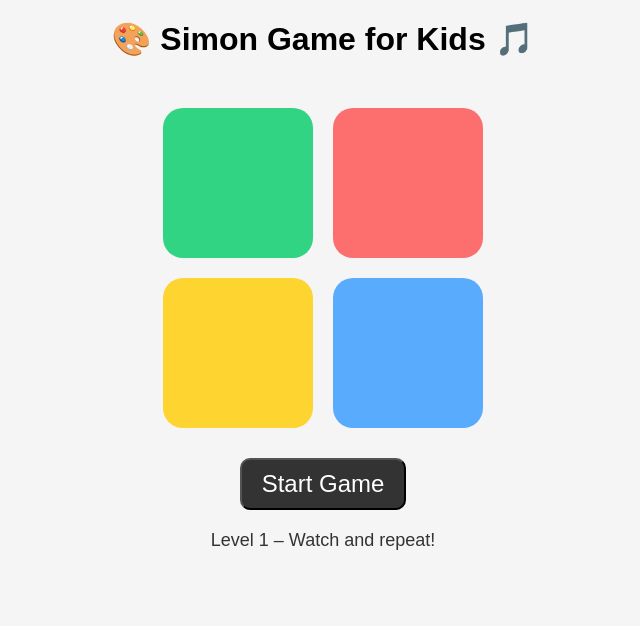
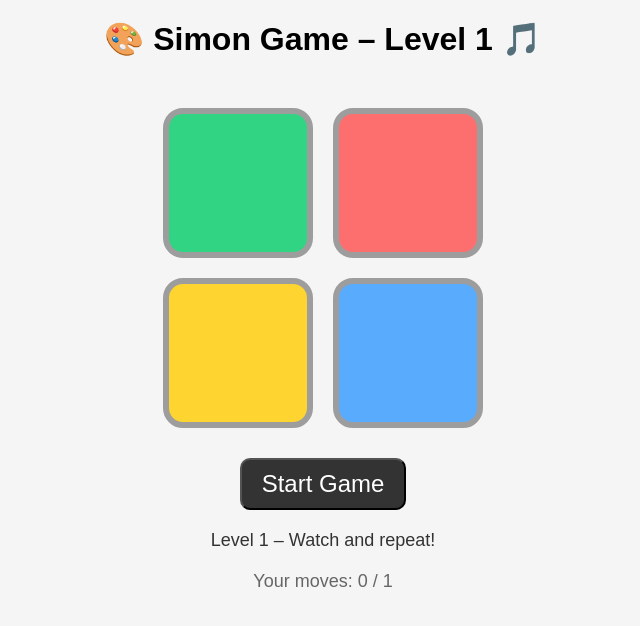
Before and after one commit to bellaitaly/simon-game-kids, a plain HTML site: page index.html in a window 1280 px wide. Both pictures are taken after a click on the button "Start Game". Shown: the whole page, without its empty margins (317-957 px from the left). Drawn offline with Linux system fonts and the light colour scheme.

Commit message:
Update index.html

```diff
--- a/index.html
+++ b/index.html
@@ -25,7 +25,7 @@
     .btn {
       width: 150px;
       height: 150px;
-      border: 6px solid transparent;
+      border: 6px solid #888;
       border-radius: 20px;
       opacity: 0.8;
       transition: 0.2s;
@@ -38,7 +38,7 @@
     .btn.active {
       opacity: 1;
       border-color: white;
-      box-shadow: 0 0 20px white;
+      box-shadow: 0 0 30px white;
       transform: scale(1.1);
     }
     #start-btn {
@@ -55,10 +55,15 @@
       font-size: 18px;
       color: #333;
     }
+    #progress {
+      margin-top: 20px;
+      font-size: 18px;
+      color: #666;
+    }
   </style>
 </head>
 <body>
-  <h1>🎨 Simon Game for Kids 🎵</h1>
+  <h1 id="title">🎨 Simon Game for Kids 🎵</h1>
   <div id="game-board">
     <button class="btn green" id="green"></button>
     <button class="btn red" id="red"></button>
@@ -67,6 +72,7 @@
   </div>
   <button id="start-btn">Start Game</button>
   <div id="message"></div>
+  <div id="progress"></div>
 
   <audio id="intro-sound" src="https://cdn.pixabay.com/audio/2022/03/24/audio_39b64884d1.mp3"></audio>
   <audio id="success-sound" src="https://cdn.pixabay.com/audio/2022/03/15/audio_a9c8e997c2.mp3"></audio>
@@ -98,11 +104,13 @@
         flashButton(color);
       }
       allowInput = true;
+      updateProgress();
     };
 
     const nextRound = () => {
       level++;
       document.getElementById("message").innerText = `Level ${level} – Watch and repeat!`;
+      document.getElementById("title").innerText = `🎨 Simon Game – Level ${level} 🎵`;
       userSequence = [];
       const nextColor = colors[Math.floor(Math.random() * 4)];
       sequence.push(nextColor);
@@ -113,14 +121,17 @@
       if (!allowInput) return;
       userSequence.push(color);
       flashButton(color);
+      updateProgress();
 
       if (color !== sequence[userSequence.length - 1]) {
         document.getElementById("fail-sound").play();
-        document.getElementById("message").innerText = "Oops! Try again!";
+        document.getElementById("message").innerText = `Oops! You reached level ${level}. Tap Start to play again!`;
+        document.getElementById("title").innerText = "🎨 Simon Game for Kids 🎵";
         sequence = [];
         userSequence = [];
         level = 0;
         allowInput = false;
+        document.getElementById("progress").innerText = "";
         return;
       }
 
@@ -130,11 +141,16 @@
       }
     };
 
+    const updateProgress = () => {
+      document.getElementById("progress").innerText = `Your moves: ${userSequence.length} / ${sequence.length}`;
+    };
+
     document.getElementById("start-btn").addEventListener("click", () => {
       document.getElementById("intro-sound").play();
       sequence = [];
       userSequence = [];
       level = 0;
+      document.getElementById("progress").innerText = "";
       nextRound();
     });
 
```
